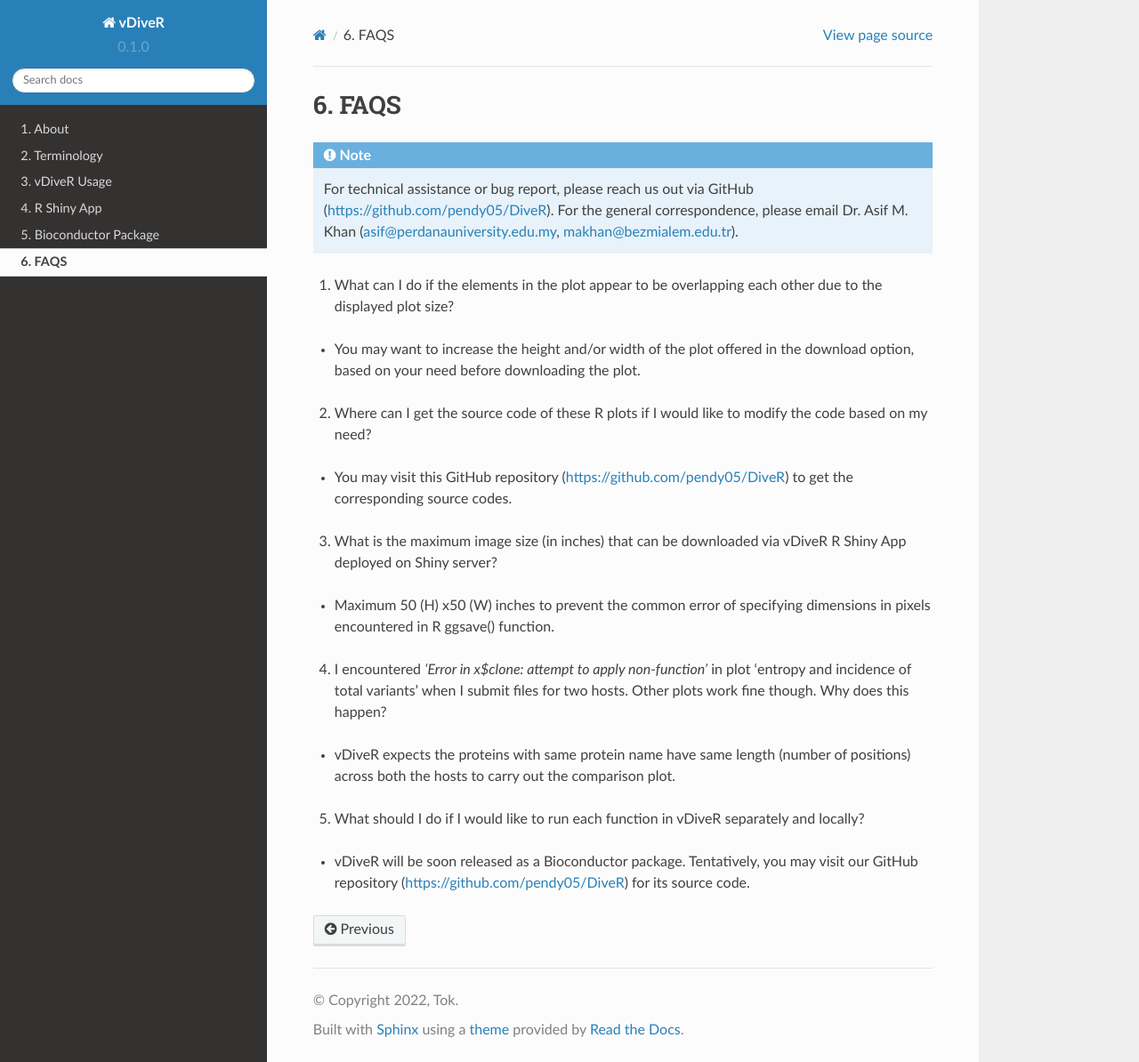
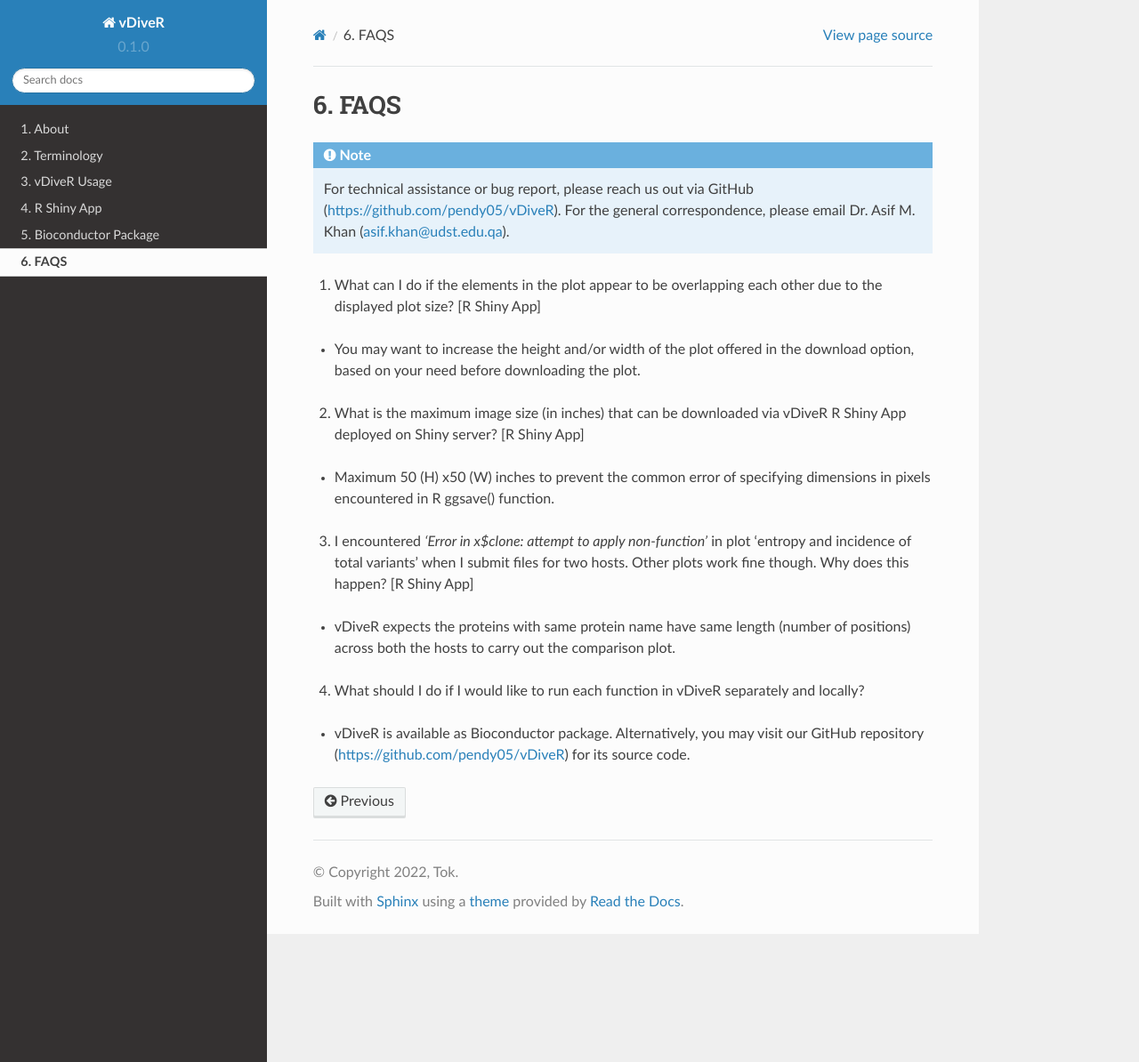
Before and after one commit to pendy05/vDiveR-Manual, a Sphinx documentation site: the page built from docs/source/faqs.rst, in a window 1280 px wide and 1194 px high. Shown: the whole window at 89% size. Built offline with Sphinx 7.4.7 and the Read the Docs theme 2.0.0, drawn with Linux system fonts in a browser that asks for light colours.

Commit message:
update on index n faqs

```diff
--- a/docs/source/faqs.rst
+++ b/docs/source/faqs.rst
@@ -2,24 +2,20 @@ FAQS
 ==================
 
 .. note::
-    For technical assistance or bug report, please reach us out via GitHub (`https://github.com/pendy05/DiveR <https://github.com/pendy05/DiveR>`_). For the general correspondence, please email Dr. Asif M. Khan (`asif@perdanauniversity.edu.my <asif@perdanauniversity.edu.my>`_, `makhan@bezmialem.edu.tr <makhan@bezmialem.edu.tr>`_).
+    For technical assistance or bug report, please reach us out via GitHub (`https://github.com/pendy05/vDiveR <https://github.com/pendy05/vDiveR>`_). For the general correspondence, please email Dr. Asif M. Khan (`asif.khan@udst.edu.qa <asif.khan@udst.edu.qa>`_).
 
-1. What can I do if the elements in the plot appear to be overlapping each other due to the displayed plot size?
+1. What can I do if the elements in the plot appear to be overlapping each other due to the displayed plot size? [R Shiny App]
 
 - You may want to increase the height and/or width of the plot offered in the download option, based on your need before downloading the plot.
 
-2. Where can I get the source code of these R plots if I would like to modify the code based on my need?
-
-- You may visit this GitHub repository (https://github.com/pendy05/DiveR) to get the corresponding source codes.
-
-3. What is the maximum image size (in inches) that can be downloaded via vDiveR R Shiny App deployed on Shiny server?
+2. What is the maximum image size (in inches) that can be downloaded via vDiveR R Shiny App deployed on Shiny server? [R Shiny App]
 
 - Maximum 50 (H) x50 (W) inches to prevent the common error of specifying dimensions in pixels encountered in R ggsave() function.
 
-4. I encountered *'Error in x$clone: attempt to apply non-function'* in plot 'entropy and incidence of total variants' when I submit files for two hosts. Other plots work fine though. Why does this happen?
+3. I encountered *'Error in x$clone: attempt to apply non-function'* in plot 'entropy and incidence of total variants' when I submit files for two hosts. Other plots work fine though. Why does this happen? [R Shiny App]
 
 - vDiveR expects the proteins with same protein name have same length (number of positions) across both the hosts to carry out the comparison plot.
 
-5. What should I do if I would like to run each function in vDiveR separately and locally?
+4. What should I do if I would like to run each function in vDiveR separately and locally?
 
-- vDiveR will be soon released as a Bioconductor package. Tentatively, you may visit our GitHub repository (https://github.com/pendy05/DiveR) for its source code.
+- vDiveR is available as Bioconductor package. Alternatively, you may visit our GitHub repository (https://github.com/pendy05/vDiveR) for its source code.
--- a/docs/source/index.rst
+++ b/docs/source/index.rst
@@ -5,9 +5,9 @@ Welcome to vDiveR User Manual!
 
    This project is under active development.
 
-vDiveR is a DiMA wrapper implemented web-based application, hosted on R Shiny server (`https://protocol-viral-diversity.shinyapps.io/DiveR <https://protocol-viral-diversity.shinyapps.io//DiveR>`_), to ease the visualization of outputs from Diversity Motif Analyser (DiMA; `https://github.com/PU-SDS/DiMA <https://github.com/PU-SDS/DiMA>`_). vDiveR allows visualization of the diversity motifs (index, major, minor and unique) for elucidation of the underlying inherent dynamics (Figure. 1).
+vDiveR is a tool available in two options: 1) as a Bioconductor package (`https://cran.r-project.org/web/packages/vDiveR/index.html <https://cran.r-project.org/web/packages/vDiveR/index.html>`_) or 2) as a DiMA wrapper implemented web-based application, hosted on R Shiny server (`https://protocol-viral-diversity.shinyapps.io/DiveR <https://protocol-viral-diversity.shinyapps.io//DiveR>`_), serves a purpose to ease the visualization of outputs from Diversity Motif Analyser (DiMA; `https://github.com/PU-SDS/DiMA <https://github.com/PU-SDS/DiMA>`_). vDiveR allows visualization of the diversity motifs (index, major, minor and unique) for elucidation of the underlying inherent dynamics (Figure. 1).
 
-Additionally, the R source code is publicly accessible from the GitHub repository at `https://github.com/pendy05/DiveR <https://github.com/pendy05/DiveR>`_ (distributed under the MIT license).
+Additionally, the R source code is publicly accessible from the GitHub repository at `https://github.com/pendy05/vDiveR`_ (distributed under the MIT license).
 
 .. figure:: images/DiveR_overview.jpg
 Figure 1: vDiveR overview.
```
Also changed, not shown: docs/source/images/vdiver_overview_chart.png (added).
